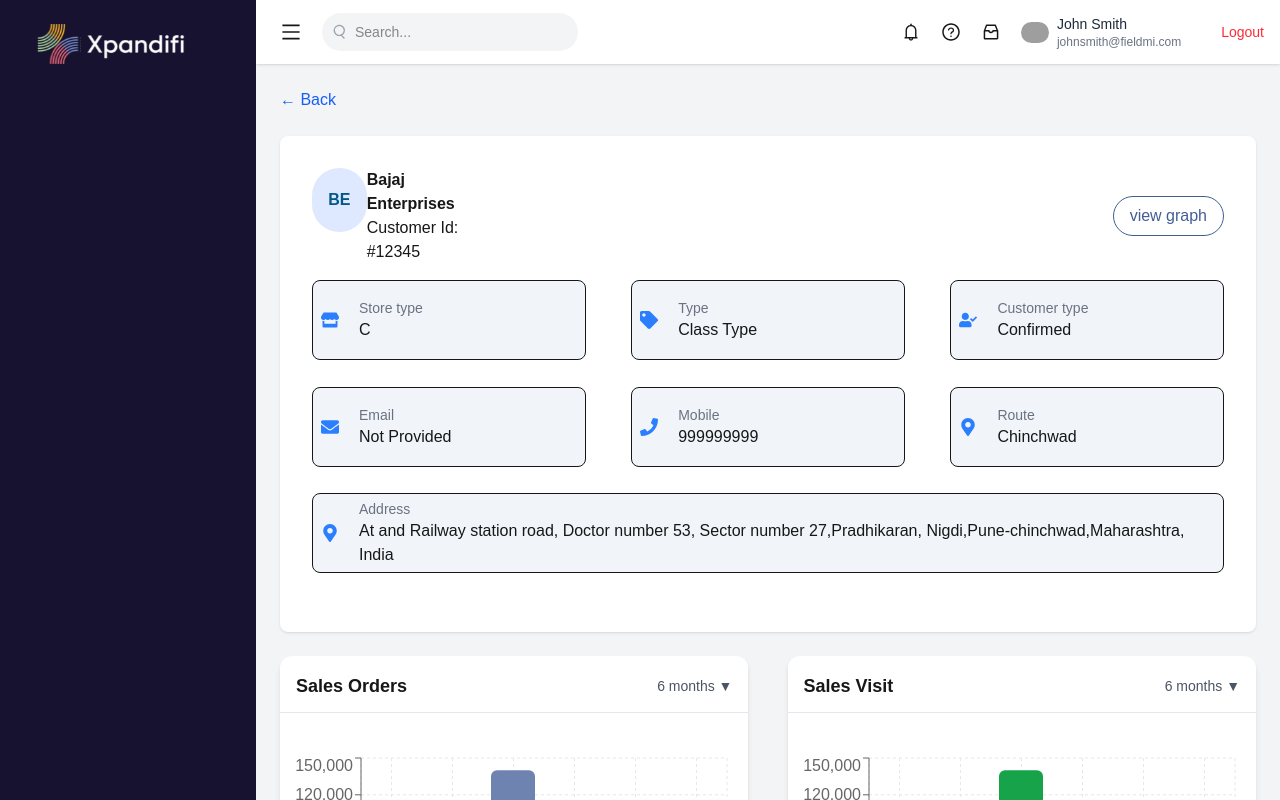
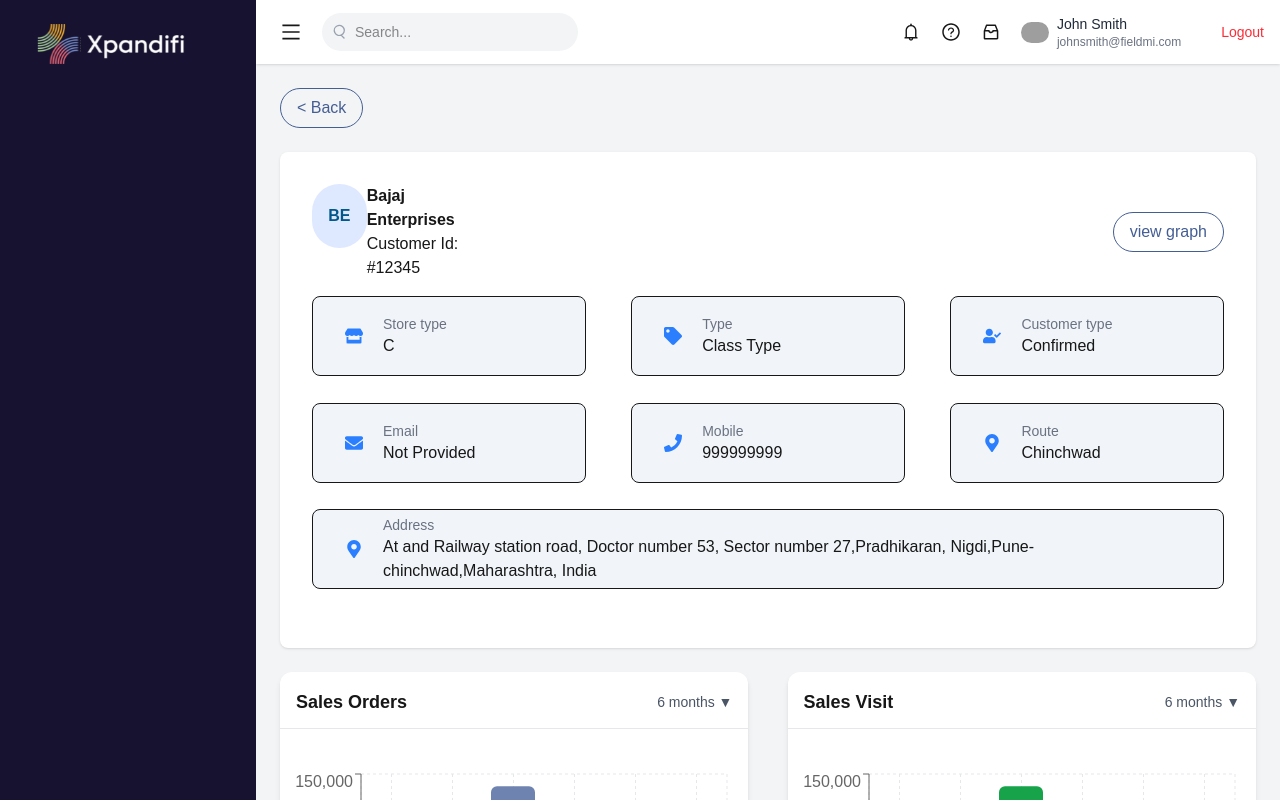
Before and after one commit to kartikbtspl/xpandifi-dms, a Next.js app: page /dms/customer/1 in a window 1280 px wide. Built offline with nearby package versions, Linux system fonts and the light colour scheme; grey boxes are pictures that could not be loaded.

Commit message:
Updated padding and back button

```diff
--- a/app/(dashboard)/dms/customer/[id]/components/Sticky.tsx
+++ b/app/(dashboard)/dms/customer/[id]/components/Sticky.tsx
@@ -6,7 +6,7 @@ type StickyNotesDataProps = {
 export default function StickyNotesData({ children, fullWidth }: StickyNotesDataProps) {
   return (
     <div
-      className={`bg-slate-100 ${fullWidth ? 'w-full' : 'w-[30%]'} h-[10vh] border rounded-lg flex p-2`}
+      className={`bg-slate-100 ${fullWidth ? 'w-full' : 'w-[30%]'} h-[10vh] border rounded-lg flex p-8`}
     >
       {children}
     </div>
--- a/app/(dashboard)/dms/customer/[id]/page.tsx
+++ b/app/(dashboard)/dms/customer/[id]/page.tsx
@@ -7,11 +7,24 @@ import Button from "@/components/common/ui/Button";
 import { useState } from "react";
 import { title } from "process";
 import StickyNotesData from "./components/Sticky";
-import {FaStore, FaTag, FaUserCheck, FaEnvelope, FaPhone, FaMapMarkerAlt} from "react-icons/fa";
+import {
+  FaStore,
+  FaTag,
+  FaUserCheck,
+  FaEnvelope,
+  FaPhone,
+  FaMapMarkerAlt,
+} from "react-icons/fa";
 import BarChartCard from "./components/BarChartCard";
-import {FaChartLine,FaShoppingCart,FaFileInvoice,FaExclamationTriangle,FaMoneyCheckAlt,} from "react-icons/fa";
+import {
+  FaChartLine,
+  FaShoppingCart,
+  FaFileInvoice,
+  FaExclamationTriangle,
+  FaMoneyCheckAlt,
+} from "react-icons/fa";
 import Table from "@/components/common/table/Table";
-import getStockColumns from "./components/getStockDetails"
+import getStockColumns from "./components/getStockDetails";
 import ToggleComp from "./components/toggleComp";
 import Cards from "./components/cards";
 // import other detail components (SalesOrdersChart, InfoCards, StockTable, etc.)
@@ -20,99 +33,127 @@ export default function CustomerDetail() {
   const { id } = useParams();
 
   const [stickyData, setStickyData] = useState([
-  {icon : <FaStore className="text-blue-500" />, title : "Store type", status : 'C'},
-  {icon : <FaTag className="text-blue-500" />, title : "Type", status : 'Class Type'},
-  {icon : <FaUserCheck className="text-blue-500" />, title : "Customer type", status : 'Confirmed'},
-  {icon : <FaEnvelope className="text-blue-500" />, title : "Email", status : 'Not Provided'},
-  {icon : <FaPhone className="text-blue-500" />, title : "Mobile", status : '999999999'},
-  {icon : <FaMapMarkerAlt className="text-blue-500" />, title : "Route", status : 'Chinchwad'},
-  {icon : <FaMapMarkerAlt className="text-blue-500" />, title : "Address", status : 'At and Railway station road, Doctor number 53, Sector number 27,Pradhikaran, Nigdi,Pune-chinchwad,Maharashtra, India'},
-
-  ])
+    {
+      icon: <FaStore className="text-blue-500" />,
+      title: "Store type",
+      status: "C",
+    },
+    {
+      icon: <FaTag className="text-blue-500" />,
+      title: "Type",
+      status: "Class Type",
+    },
+    {
+      icon: <FaUserCheck className="text-blue-500" />,
+      title: "Customer type",
+      status: "Confirmed",
+    },
+    {
+      icon: <FaEnvelope className="text-blue-500" />,
+      title: "Email",
+      status: "Not Provided",
+    },
+    {
+      icon: <FaPhone className="text-blue-500" />,
+      title: "Mobile",
+      status: "999999999",
+    },
+    {
+      icon: <FaMapMarkerAlt className="text-blue-500" />,
+      title: "Route",
+      status: "Chinchwad",
+    },
+    {
+      icon: <FaMapMarkerAlt className="text-blue-500" />,
+      title: "Address",
+      status:
+        "At and Railway station road, Doctor number 53, Sector number 27,Pradhikaran, Nigdi,Pune-chinchwad,Maharashtra, India",
+    },
+  ]);
   // fetch customer detail by id…
 
   const [stockData, setStockData] = useState([
     {
-      id : 1,
-      srNo : "01",
-      productName : "simple product A",
-      pack : "10 x 1",
-      openingStock : '100',
-      consumedStock : "25",
-      closingStock : "75",
-      status : "In stock"
+      id: 1,
+      srNo: "01",
+      productName: "simple product A",
+      pack: "10 x 1",
+      openingStock: "100",
+      consumedStock: "25",
+      closingStock: "75",
+      status: "In stock",
     },
     {
-      id : 2,
-      srNo : "02",
-      productName : "simple product B",
-      pack : "10 x 1",
-      openingStock : '100',
-      consumedStock : "25",
-      closingStock : "75",
-      status : "In stock"
+      id: 2,
+      srNo: "02",
+      productName: "simple product B",
+      pack: "10 x 1",
+      openingStock: "100",
+      consumedStock: "25",
+      closingStock: "75",
+      status: "In stock",
     },
     {
-      id : 3,
-      srNo : "03",
-      productName : "simple product C",
-      pack : "10 x 1",
-      openingStock : '100',
-      consumedStock : "25",
-      closingStock : "75",
-      status : "In stock"
+      id: 3,
+      srNo: "03",
+      productName: "simple product C",
+      pack: "10 x 1",
+      openingStock: "100",
+      consumedStock: "25",
+      closingStock: "75",
+      status: "In stock",
     },
     {
-      id : 4,
-      srNo : "04",
-      productName : "simple product D",
-      pack : "10 x 1",
-      openingStock : '100',
-      consumedStock : "25",
-      closingStock : "75",
-      status : "In stock"
+      id: 4,
+      srNo: "04",
+      productName: "simple product D",
+      pack: "10 x 1",
+      openingStock: "100",
+      consumedStock: "25",
+      closingStock: "75",
+      status: "In stock",
     },
     {
-      id : 5,
-      srNo : "05",
-      productName : "simple product A",
-      pack : "10 x 1",
-      openingStock : '100',
-      consumedStock : "25",
-      closingStock : "75",
-      status : "In stock"
+      id: 5,
+      srNo: "05",
+      productName: "simple product A",
+      pack: "10 x 1",
+      openingStock: "100",
+      consumedStock: "25",
+      closingStock: "75",
+      status: "In stock",
     },
     {
-      id : 6,
-      srNo : "06",
-      productName : "simple product B",
-      pack : "10 x 1",
-      openingStock : '100',
-      consumedStock : "25",
-      closingStock : "75",
-      status : "In stock"
+      id: 6,
+      srNo: "06",
+      productName: "simple product B",
+      pack: "10 x 1",
+      openingStock: "100",
+      consumedStock: "25",
+      closingStock: "75",
+      status: "In stock",
     },
     {
-      id : 7,
-      srNo : "07",
-      productName : "simple product C",
-      pack : "10 x 1",
-      openingStock : '100',
-      consumedStock : "25",
-      closingStock : "75",
-      status : "In stock"
+      id: 7,
+      srNo: "07",
+      productName: "simple product C",
+      pack: "10 x 1",
+      openingStock: "100",
+      consumedStock: "25",
+      closingStock: "75",
+      status: "In stock",
     },
     {
-      id : 8,
-      srNo : "08",
-      productName : "simple product D",
-      pack : "10 x 1",
-      openingStock : '100',
-      consumedStock : "25",
-      closingStock : "75",
-      status : "In stock"
-    }
-  ])
+      id: 8,
+      srNo: "08",
+      productName: "simple product D",
+      pack: "10 x 1",
+      openingStock: "100",
+      consumedStock: "25",
+      closingStock: "75",
+      status: "In stock",
+    },
+  ]);
 
   const stockColumns = getStockColumns();
 
@@ -172,24 +213,22 @@ const summaryData = [
   const handleRefreshStock = () => {
     setLoadingStock(true);
     setTimeout(() => {
-      setLoadingStock(false)
-      setStockData(stockData)
+      setLoadingStock(false);
+      setStockData(stockData);
     }, 1000);
   };
 
   return (
     <div className="space-y-6">
-      <button
-        onClick={() => history.back()}
-        className="text-blue-600 hover:underline"
-      >
-        ← Back
-      </button>
+      <Button variant="outline" onClick={() => history.back()}>
+        {" "}
+        &lt; Back{" "}
+      </Button>
 
       <div className="bg-white p-8 rounded-lg shadow-sm">
         <div className="flex justify-between mb-4 items-center">
           <div className="flex w-[20%] justify-between">
-            <div className="w-16 h-16 bg-[#DEE8FF] rounded-full flex items-center justify-center text-sky-800 font-bold" >
+            <div className="w-16 h-16 bg-[#DEE8FF] rounded-full flex items-center justify-center text-sky-800 font-bold">
               BE
             </div>
             <div className="flex flex-col">
@@ -198,13 +237,12 @@ const summaryData = [
             </div>
           </div>
           <div>
-            <Button variant= "outline">view graph</Button>
+            <Button variant="outline">view graph</Button>
           </div>
         </div>
         <div className="flex flex-wrap justify-between h-[40vh]">
-        {
-          stickyData.map((data, index) => (
-            <StickyNotesData key={index} fullWidth={data.title === 'Address'}>
+          {stickyData.map((data, index) => (
+            <StickyNotesData key={index} fullWidth={data.title === "Address"}>
               <div className="flex items-center gap-2 w-full">
                 <div className="mr-3 text-lg">{data.icon}</div>
                 <div>
@@ -213,14 +251,21 @@ const summaryData = [
                 </div>
               </div>
             </StickyNotesData>
-          ))
-        }
+          ))}
         </div>
       </div>
       <div className=" bg-gray-100 w-full">
         <div className="w-full flex flex-wrap justify-between ">
-          <BarChartCard title="Sales Orders" data={salesOrdersData} barColor="#6F83B1" />
-          <BarChartCard title="Sales Visit" data={salesVisitData} barColor="#16A34A"   />
+          <BarChartCard
+            title="Sales Orders"
+            data={salesOrdersData}
+            barColor="#6F83B1"
+          />
+          <BarChartCard
+            title="Sales Visit"
+            data={salesVisitData}
+            barColor="#16A34A"
+          />
         </div>
       </div>
 
@@ -229,13 +274,26 @@ const summaryData = [
       <div className="">
         <div className="grid grid-cols-1 sm:grid-cols-2 lg:grid-cols-3 gap-4">
           {summaryData.map((item, index) => (
-            <Cards key={index} title={item.title} icon={item.icon} mtd={item.mtd} ytd={item.ytd} />
+            <Cards
+              key={index}
+              title={item.title}
+              icon={item.icon}
+              mtd={item.mtd}
+              ytd={item.ytd}
+            />
           ))}
         </div>
       </div>
 
       <h1 className="font-bold text-2xl">Stock statements</h1>
-      <Table columns={stockColumns} rows={stockData} showPagination={true} rowsPerPage={4} loading={loadingStock} onRefresh={handleRefreshStock}  />
+      <Table
+        columns={stockColumns}
+        rows={stockData}
+        showPagination={true}
+        rowsPerPage={4}
+        loading={loadingStock}
+        onRefresh={handleRefreshStock}
+      />
 
       {/* <SearchFilters />
       <CustomerCoverageDashboard /> */}
--- a/app/(dashboard)/dms/delivery-challan/view-challan/TotalOrderChallan.tsx
+++ b/app/(dashboard)/dms/delivery-challan/view-challan/TotalOrderChallan.tsx
@@ -4,7 +4,7 @@ import { FaRupeeSign, FaChartLine } from "react-icons/fa";
 
 const TotalOrderChallan = () => {
   return (
-    <div className="flex justify-between items-center bg-blue-50 border border-blue-200 rounded-xl p-3 w-full max-w-8xl mx-auto">
+    <div className="flex justify-between items-center bg-blue-50 border border-blue-200 rounded-xl p-8 w-full max-w-8xl mx-auto">
       {/* Left Section */}
       <div className="flex items-start space-x-4">
         <div className="bg-blue-100 text-blue-600 p-3 rounded-full text-2xl">
--- a/app/(dashboard)/dms/delivery-challan/view-challan/page.tsx
+++ b/app/(dashboard)/dms/delivery-challan/view-challan/page.tsx
@@ -11,7 +11,7 @@ import {
 import Button from "@/components/common/ui/Button";
 import getChallanItemListColumn from "./challanItemListColumn";
 import Table from "@/components/common/table/Table";
-import ChallanStickyNotes from "./ChallanStickyNotes"
+import ChallanStickyNotes from "./ChallanStickyNotes";
 import TotalOrderChallan from "./TotalOrderChallan";
 
 export default function ViewDetailsChallan() {
@@ -151,16 +151,20 @@ export default function ViewDetailsChallan() {
 
   return (
     <div className="space-y-4">
-        <div>
-            <Button variant="outline" onClick={() => history.back()}> Back</Button>
-        </div>
-      <div className="bg-white p-3 rounded-lg shadow-sm">
+      <Button variant="outline" onClick={() => history.back()}>
+        {" "}
+        &lt; Back{" "}
+      </Button>
+      <div className="bg-white p-8 rounded-lg shadow-sm">
         <div className="mb-2">
           <h1 className="font-semibold text-2xl">Challan Details</h1>
         </div>
         <div className="flex flex-wrap justify-between h-[40vh]">
           {challanDetailsData.map((data, index) => (
-            <ChallanStickyNotes key={index} fullWidth={data.title === "Address"}>
+            <ChallanStickyNotes
+              key={index}
+              fullWidth={data.title === "Address"}
+            >
               <div className="flex items-center gap-2 w-full">
                 <div className="mr-3 text-lg">{data.icon}</div>
                 <div>
@@ -173,11 +177,16 @@ export default function ViewDetailsChallan() {
         </div>
       </div>
       <div>
-          {/* <TotalOrderCard /> */}
-          <TotalOrderChallan />
+        {/* <TotalOrderCard /> */}
+        <TotalOrderChallan />
       </div>
       <div>
-          <Table columns={challanItemColumn} rows={challanItemListData} onRefresh={handleChallanItemListRefresh} rowsPerPage={4}  />
+        <Table
+          columns={challanItemColumn}
+          rows={challanItemListData}
+          onRefresh={handleChallanItemListRefresh}
+          rowsPerPage={4}
+        />
       </div>
     </div>
   );
--- a/app/(dashboard)/dms/invoice-list/components/SearchInvoices.tsx
+++ b/app/(dashboard)/dms/invoice-list/components/SearchInvoices.tsx
@@ -24,7 +24,7 @@ export default function SearchDistributers() {
   return (
     <form
       onSubmit={handleSubmit(onSubmit)}
-      className="bg-white p-3 rounded-lg flex items-end gap-4 shadow-sm w-full pr-60"
+      className="bg-white p-8 rounded-lg flex items-end gap-4 shadow-sm w-full pr-60"
     >
       {/* Type Field (previously Distributor) */}
       <div className="flex flex-col w-1/2">
--- a/app/(dashboard)/dms/invoice-list/edit/components/EditInoiceNotes.tsx
+++ b/app/(dashboard)/dms/invoice-list/edit/components/EditInoiceNotes.tsx
@@ -49,7 +49,7 @@ export default function EditInvoiceNotes() {
   ])
 
   return (
-    <div className="p-3 bg-white rounded-lg shadow">
+    <div className="p-8 bg-white rounded-lg shadow">
       <h2 className="text-lg font-semibold mb-4">Invoice Details</h2>
       <div className="grid grid-cols-1 md:grid-cols-3 gap-4">
         {invoiceDetailData.map((item, index) => (
--- a/app/(dashboard)/dms/primary-order/add-products/components/SalesOrderDetails.tsx
+++ b/app/(dashboard)/dms/primary-order/add-products/components/SalesOrderDetails.tsx
@@ -33,7 +33,7 @@ const SalesOrderDetails = () => {
   ];
 
   return (
-    <div className="bg-white p-3 rounded-lg shadow-sm space-y-4">
+    <div className="bg-white p-8 rounded-lg shadow-sm space-y-4">
       <div className="grid grid-cols-1 md:grid-cols-2 lg:grid-cols-4 gap-4">
         {items.map((item, index) => (
           <div
--- a/app/(dashboard)/dms/retailer-stock/components/SearchDistributers.tsx
+++ b/app/(dashboard)/dms/retailer-stock/components/SearchDistributers.tsx
@@ -25,7 +25,7 @@ export default function SearchDistributers() {
   return (
     <form
       onSubmit={handleSubmit(onSubmit)}
-      className="bg-white p-3 rounded-lg flex items-end gap-4 shadow-sm w-full pr-60"
+      className="bg-white p-8 rounded-lg flex items-end gap-4 shadow-sm w-full pr-60"
     >
       {/* Distributor Field */}
       <div className="flex flex-col w-1/2">
```
Also changed, not shown: app/(dashboard)/dms/update-profile/add-distributor/page.tsx (+25 -2 lines), app/(dashboard)/dms/update-profile/send-credentials/page.tsx (+8 -2 lines). Lines whose indentation alone changed are shown as unchanged.
